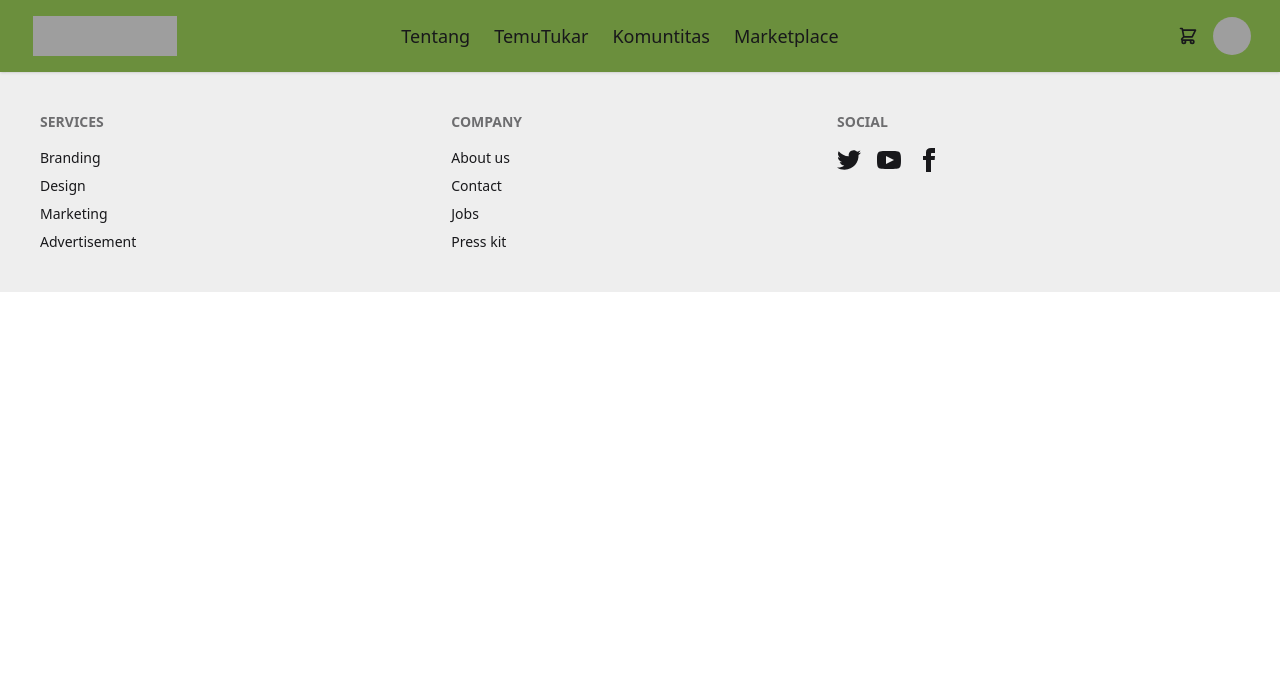
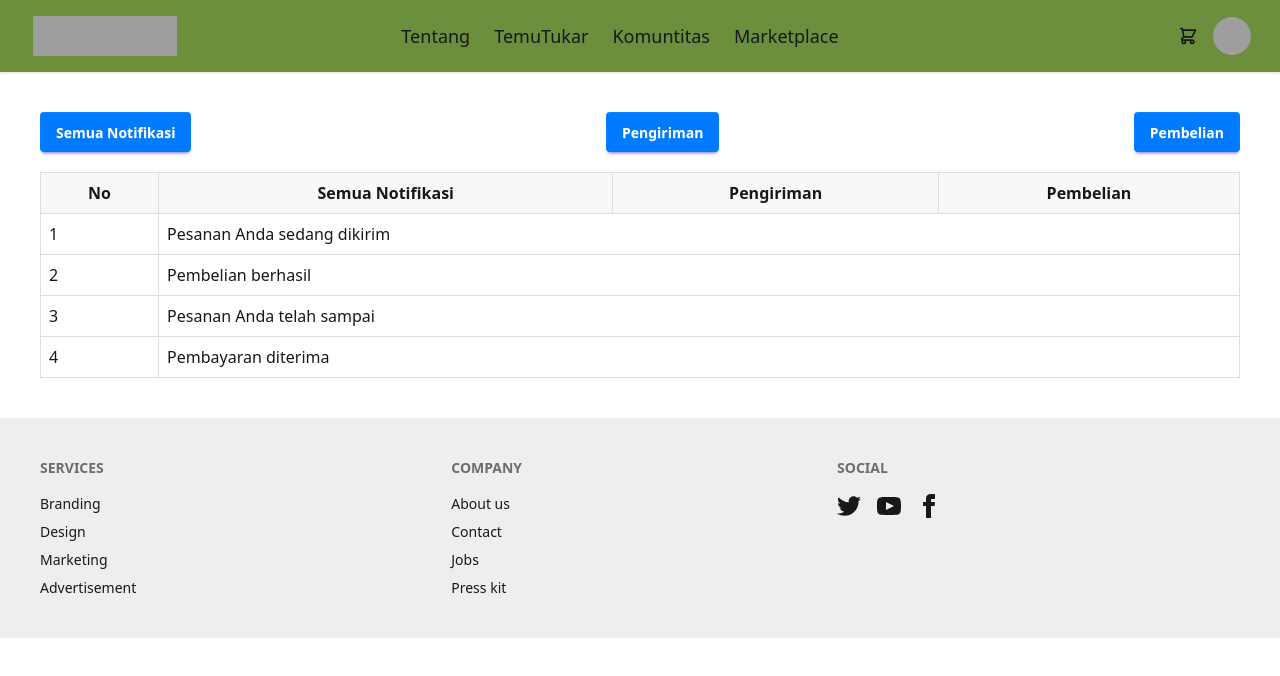
Before and after one commit to mirfan777/rajulang, a SvelteKit app: page /notification in a window 1280 px wide. Shown: the top 676 px of the page. Built offline with nearby package versions, Linux system fonts and the light colour scheme; grey boxes are pictures that could not be loaded.

Commit message:
add cart and fix notification

```diff
--- a/src/routes/notification/+page.svelte
+++ b/src/routes/notification/+page.svelte
@@ -1,7 +1,82 @@
 <script>
+    import { writable } from 'svelte/store';
 
+    const notifications = writable([
+        { id: 1, type: 'Pengiriman', message: 'Pesanan Anda sedang dikirim', date: '2025-03-01' },
+        { id: 2, type: 'Pembelian', message: 'Pembelian berhasil', date: '2025-03-02' },
+        { id: 3, type: 'Pengiriman', message: 'Pesanan Anda telah sampai', date: '2025-03-03' },
+        { id: 4, type: 'Pembelian', message: 'Pembayaran diterima', date: '2025-03-04' },
+        // Tambahkan data notifikasi lainnya di sini
+    ]);
+
+    const filterType = writable('Semua Notifikasi');
+
+    function setFilter(type) {
+        filterType.set(type);
+    }
+
+    $: filteredNotifications = $notifications.filter(notification =>
+        $filterType === 'Semua Notifikasi' || notification.type === $filterType
+    );
 </script>
 
-<main>
+<main class="container mx-auto p-10">
+    <div class="container flex flex-col gap-5">
+        <div class="flex justify-between items-center">
+            <button on:click={() => setFilter('Semua Notifikasi')} class="btn btn-primary">Semua Notifikasi</button>
+            <button on:click={() => setFilter('Pengiriman')} class="btn btn-primary">Pengiriman</button>
+            <button on:click={() => setFilter('Pembelian')} class="btn btn-primary">Pembelian</button>
+        </div>
+        <table class="table-auto w-full">
+            <thead>
+                <tr>
+                    <th class="px-4 py-2">No</th>
+                    <th class="px-4 py-2">Semua Notifikasi</th>
+                    <th class="px-4 py-2">Pengiriman</th>
+                    <th class="px-4 py-2">Pembelian</th>
+                </tr>
+            </thead>
+            <tbody>
+                {#each filteredNotifications as notification, index}
+                    <tr>
+                        <td class="border px-4 py-2">{index + 1}</td>
+                        <td class="border px-4 py-2" colspan="3">{notification.message}</td>
+                    </tr>
+                {/each}
+            </tbody>
+        </table>
+    </div>
+</main>
 
-</main>
+<style>
+    .btn {
+        padding: 0.5rem 1rem;
+        border: none;
+        background-color: #007bff;
+        color: white;
+        cursor: pointer;
+        border-radius: 0.25rem;
+    }
+
+    .btn-primary {
+        background-color: #007bff;
+    }
+
+    .btn-primary:hover {
+        background-color: #0056b3;
+    }
+
+    .table-auto {
+        width: 100%;
+        border-collapse: collapse;
+    }
+
+    .table-auto th, .table-auto td {
+        border: 1px solid #ddd;
+        padding: 0.5rem;
+    }
+
+    .table-auto th {
+        background-color: #f8f8f8;
+    }
+</style>
```
